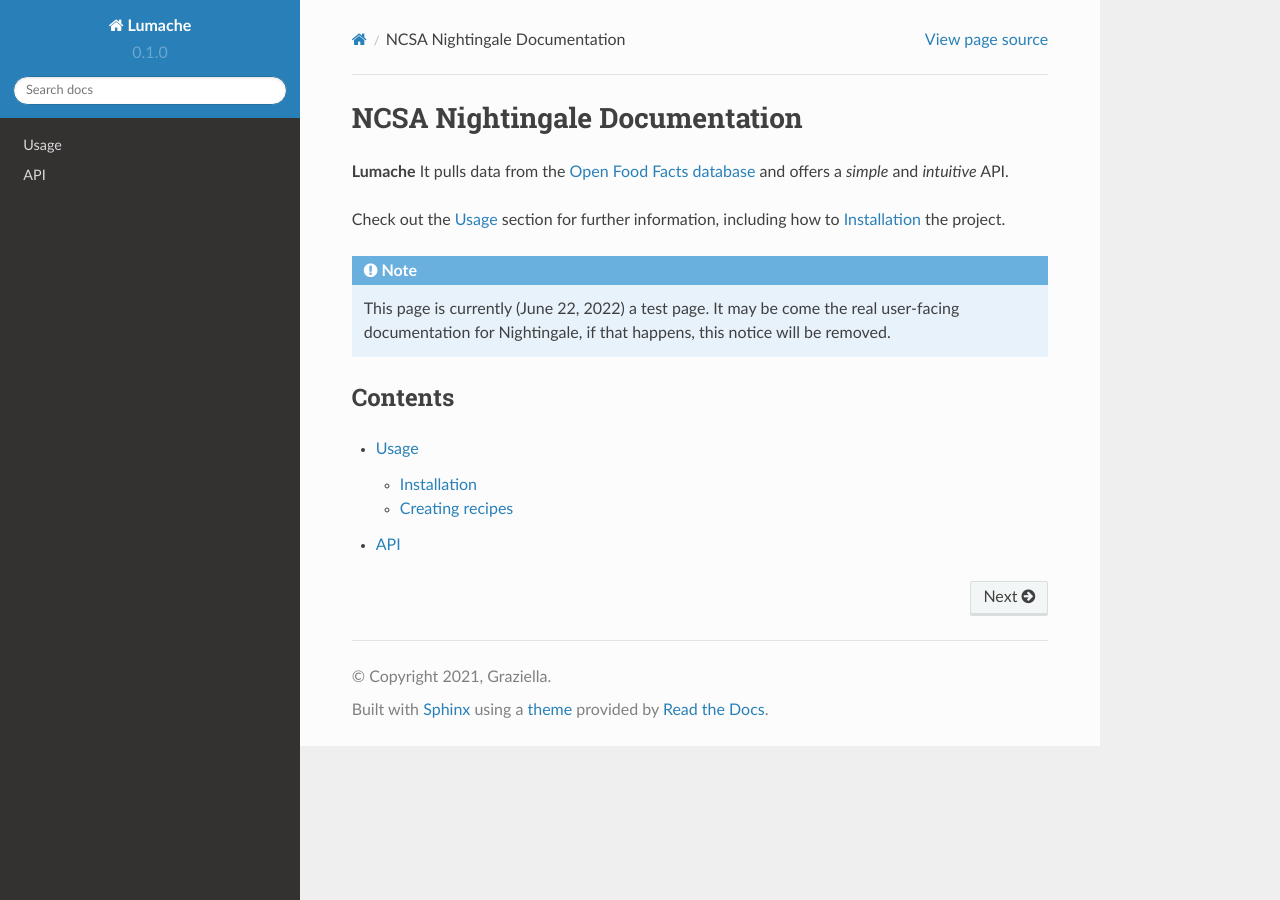
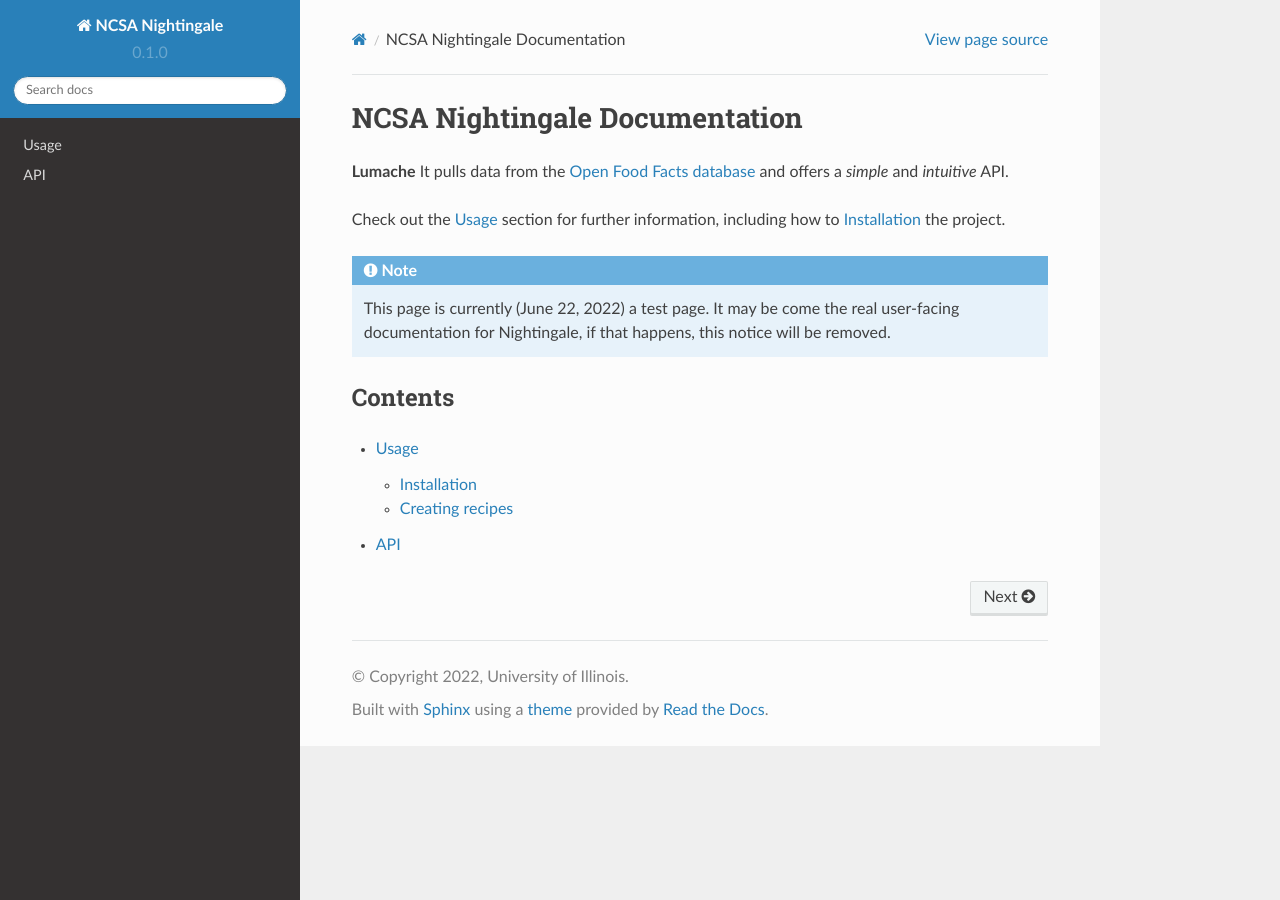
Before and after one commit to sfkappes/NG_documentation, a Sphinx documentation site: the page built from docs/source/index.rst, in a window 1280 px wide. Built offline with Sphinx 7.4.7 and the Read the Docs theme 2.0.0, drawn with Linux system fonts in a browser that asks for light colours.

Commit message:
project name
Changing the project name in the configuration file.

```diff
--- a/docs/source/conf.py
+++ b/docs/source/conf.py
@@ -2,9 +2,9 @@
 
 # -- Project information
 
-project = 'Lumache'
-copyright = '2021, Graziella'
-author = 'Graziella'
+project = 'NCSA Nightingale'
+copyright = '2022, University of Illinois'
+author = 'NCSA'
 
 release = '0.1'
 version = '0.1.0'
```
